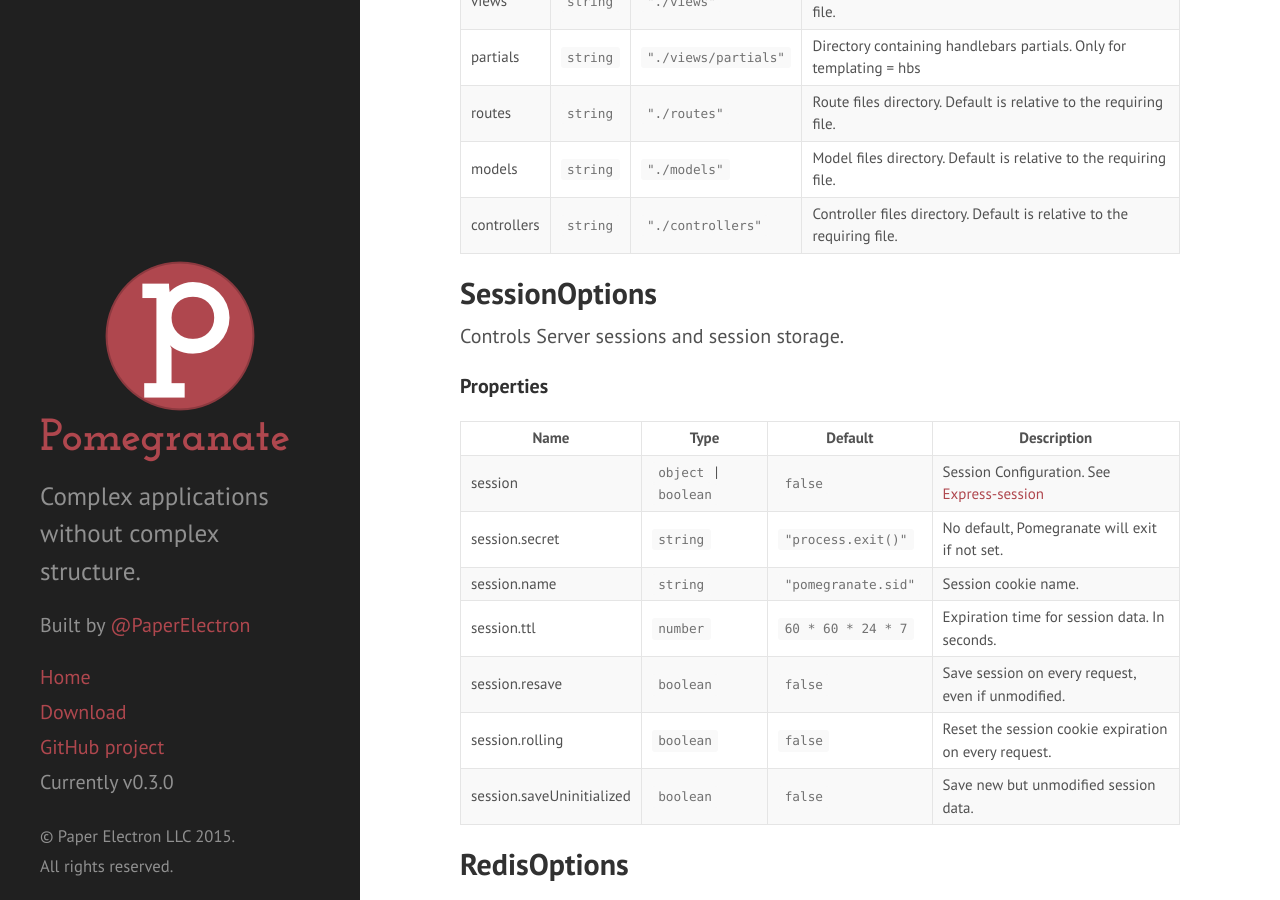
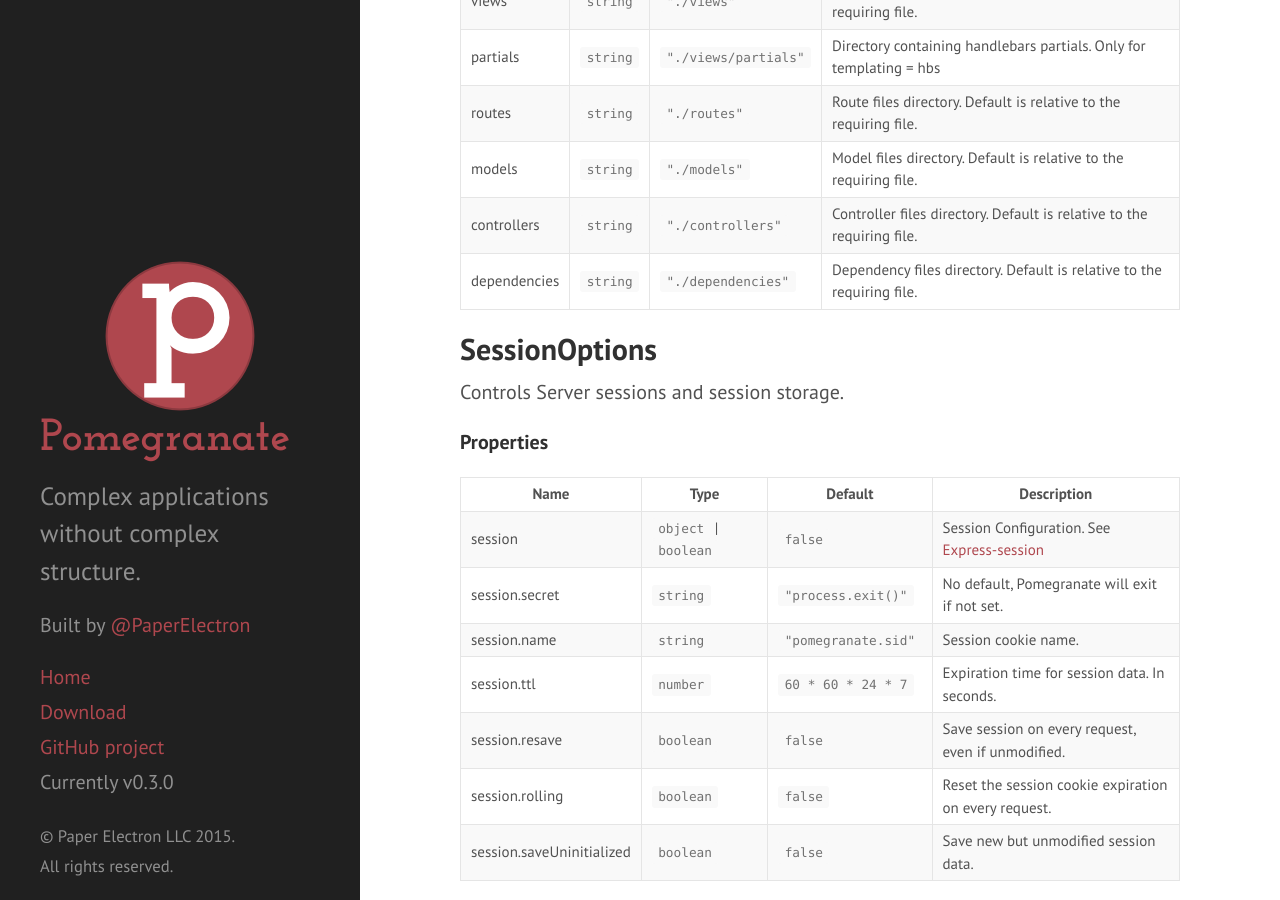
Before and after one commit to Pomegranate/Pomegranate, a Jekyll site: the page built from _gh-pages/docs/configuration.md, in a window 1280 px wide and 900 px high, scrolled down 1102 px. Built offline with Jekyll 4.4.1, drawn with Linux system fonts in a browser that asks for light colours; Markdown is read by kramdown in place of the engine named in the settings.

Commit message:
Updated docs

```diff
--- a/_gh-pages/docs/configuration.md
+++ b/_gh-pages/docs/configuration.md
@@ -45,6 +45,7 @@ Controls Pomegranate file locations.
 | routes | <code>string</code> | <code>&quot;./routes&quot;</code> | Route files directory. Default is relative to the requiring file. |
 | models | <code>string</code> | <code>&quot;./models&quot;</code> | Model files directory. Default is relative to the requiring file. |
 | controllers | <code>string</code> | <code>&quot;./controllers&quot;</code> | Controller files directory. Default is relative to the requiring file. |
+| dependencies | <code>string</code> | <code>&quot;./dependencies&quot;</code> | Dependency files directory. Default is relative to the requiring file. |
 
 
 
```
